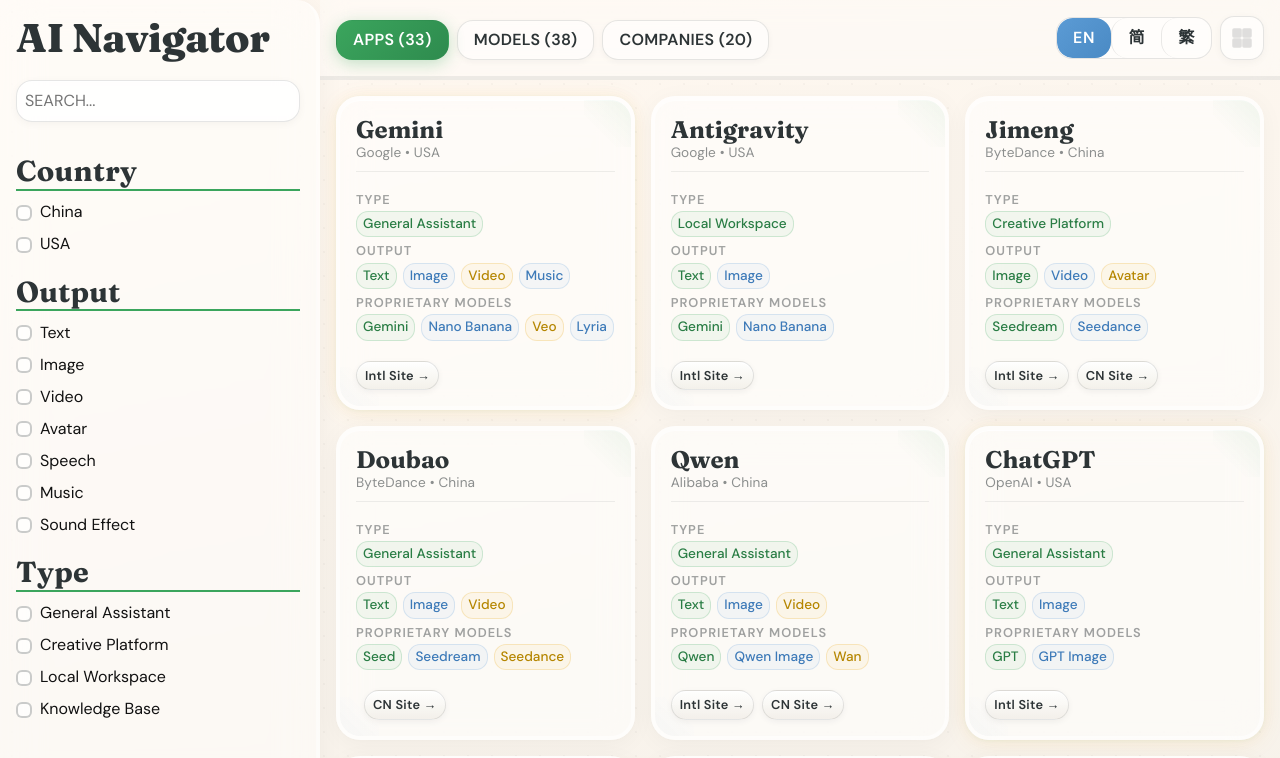
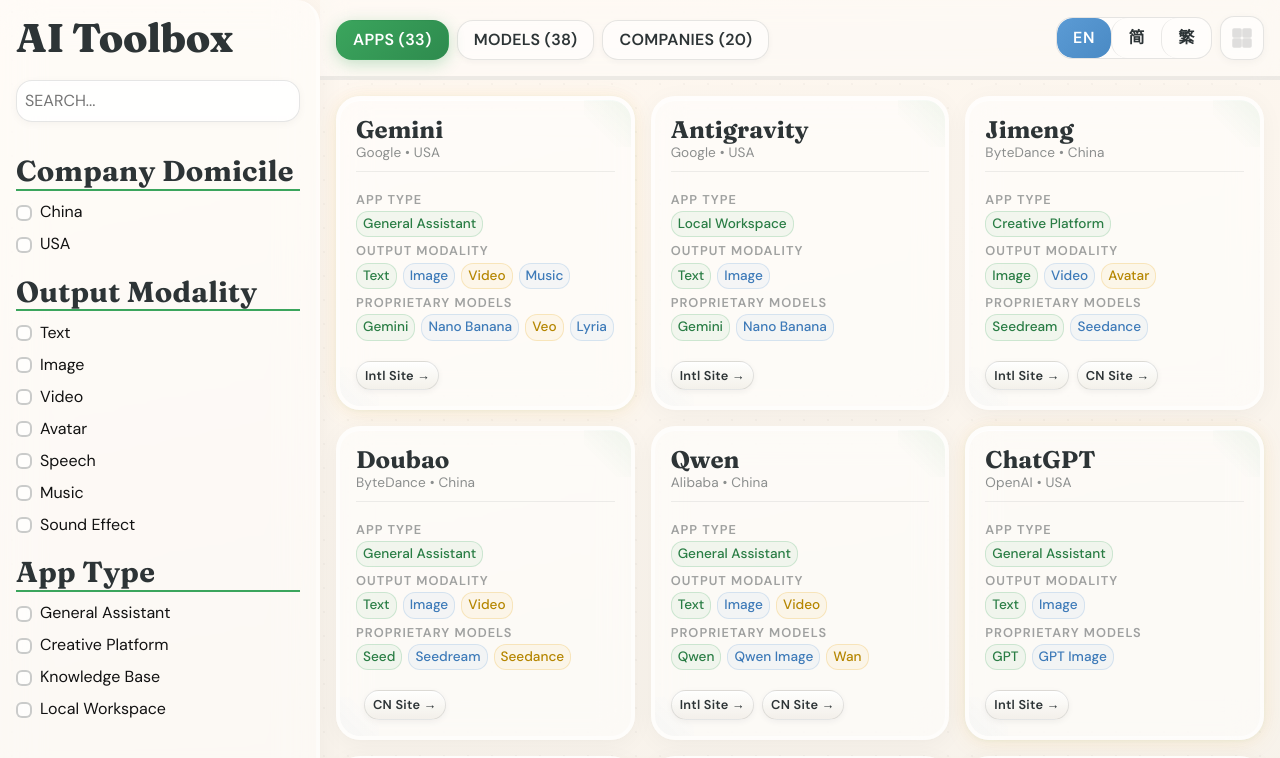
Before and after one commit to zouliwei/ai-toolbox, a React (Vite) app: page / in a window 1280 px wide. Shown: the top 758 px of the page. Built offline with nearby package versions, Linux system fonts and the light colour scheme; a web font is replaced by a local one.

Commit message:
feat: rename app to AI Toolbox and refine UI labels

```diff
--- a/index.html
+++ b/index.html
@@ -14,7 +14,7 @@
   <link
     href="https://fonts.googleapis.com/css2?family=Fraunces:ital,opsz,wght@0,9..144,300;0,9..144,500;0,9..144,700;0,9..144,800;1,9..144,400&family=DM+Sans:wght@400;500;600;700&display=swap"
     rel="stylesheet">
-  <title>AI Navigator</title>
+  <title>AI Toolbox</title>
 </head>
 
 <body>
--- a/src/App.tsx
+++ b/src/App.tsx
@@ -19,10 +19,10 @@
 
 // ─── STATIC TRANSLATIONS DICTIONARY ─────────────────────────────────────────
 const TITLES_DICT: Record<string, { cn: string; tw: string }> = {
-  'AI Navigator': { cn: 'AI 目录', tw: 'AI 目錄' },
-  'Type': { cn: '类型', tw: '類型' },
-  'Output': { cn: '输出', tw: '輸出' },
-  'Country': { cn: '国家', tw: '國家' },
+  'AI Toolbox': { cn: 'AI 工具箱', tw: 'AI 工具箱' },
+  'App Type': { cn: '应用类型', tw: '應用類型' },
+  'Output Modality': { cn: '输出模态', tw: '輸出模態' },
+  'Company Domicile': { cn: '公司属地', tw: '公司屬地' },
   'Used by Apps': { cn: '相关应用', tw: '相關應用' },
   'Proprietary MODELS': { cn: '专属模型', tw: '專屬模型' },
   'Apps': { cn: '应用', tw: '應用' },
@@ -94,13 +94,13 @@
   const [language, setLanguage] = useState<Language>('en');
   const [viewMode, setViewMode] = useState<ViewMode>(() => {
     try {
-      const stored = localStorage.getItem('ai-nav-view-mode');
+      const stored = localStorage.getItem('ai-toolbox-view-mode');
       return (stored === 'classic' ? 'classic' : 'adventure') as ViewMode;
     } catch { return 'adventure'; }
   });
 
   useEffect(() => {
-    try { localStorage.setItem('ai-nav-view-mode', viewMode); } catch { /* noop */ }
+    try { localStorage.setItem('ai-toolbox-view-mode', viewMode); } catch { /* noop */ }
   }, [viewMode]);
 
   const toggleViewMode = () =>
@@ -232,7 +232,7 @@
       {/* SIDEBAR */}
       <aside className={`sidebar ${isMobileMenuOpen ? 'open' : ''}`}>
         <div className="title-group">
-          <h1>{t('AI Navigator', language)}</h1>
+          <h1>{t('AI Toolbox', language)}</h1>
           <button className="mobile-close-btn" onClick={() => setIsMobileMenuOpen(false)} aria-label="Close menu">
             <svg width="24" height="24" viewBox="0 0 24 24" fill="none" stroke="currentColor" strokeWidth="2"><path d="M18 6L6 18M6 6l12 12" strokeLinecap="round" strokeLinejoin="round"/></svg>
           </button>
@@ -249,7 +249,7 @@
 
         {(activeTab === 'Apps' || activeTab === 'Models' || activeTab === 'Companies') && (
           <FilterSection
-            title={t('Country', language)}
+            title={t('Company Domicile', language)}
             options={allCountries.map(c => ({ value: c, label: countryDisplay(c, language) }))}
             selected={selectedCountries}
             onChange={(val) => toggleFilter(selectedCountries, val, setSelectedCountries)}
@@ -258,7 +258,7 @@
 
         {(activeTab === 'Apps' || activeTab === 'Models') && (
           <FilterSection
-            title={t('Output', language)}
+            title={t('Output Modality', language)}
             options={allOutputs.map(o => ({ value: o.name, label: outputDisplay(o.name, language) }))}
             selected={selectedOutputs}
             onChange={(val) => toggleFilter(selectedOutputs, val, setSelectedOutputs)}
@@ -267,7 +267,7 @@
 
         {activeTab === 'Apps' && (
           <FilterSection
-            title={t('Type', language)}
+            title={t('App Type', language)}
             options={allTypes.map(tp => ({ value: tp.name, label: typeDisplay(tp.name, language) }))}
             selected={selectedTypes}
             onChange={(val) => toggleFilter(selectedTypes, val, setSelectedTypes)}
@@ -287,7 +287,7 @@
       {/* MAIN CONTENT */}
       <main className="main-content">
         <div className="mobile-header">
-          <h1>{t('AI Navigator', language)}</h1>
+          <h1>{t('AI Toolbox', language)}</h1>
           <button className="mobile-menu-btn" onClick={() => setIsMobileMenuOpen(true)} aria-label="Open menu">
             <svg width="24" height="24" viewBox="0 0 24 24" fill="none" stroke="currentColor" strokeWidth="2"><path d="M3 12h18M3 6h18M3 18h18" strokeLinecap="round" strokeLinejoin="round"/></svg>
           </button>
@@ -462,11 +462,11 @@
       </div>
       <div className="card-body">
         <div className="data-row">
-          <span className="data-label">{t('Type', language)}</span>
+          <span className="data-label">{t('App Type', language)}</span>
           <PillList items={app.type ? [app.type] : []} translate={s => typeDisplay(s, language)} />
         </div>
         <div className="data-row">
-          <span className="data-label">{t('Output', language)}</span>
+          <span className="data-label">{t('Output Modality', language)}</span>
           <PillList items={app.outputs} translate={s => outputDisplay(s, language)} />
         </div>
         <div className="data-row">
@@ -496,7 +496,7 @@
       </div>
       <div className="card-body">
         <div className="data-row">
-          <span className="data-label">{t('Output', language)}</span>
+          <span className="data-label">{t('Output Modality', language)}</span>
           <PillList items={model.outputs} translate={s => outputDisplay(s, language)} />
         </div>
         <div className="data-row">
--- a/src/data.json
+++ b/src/data.json
@@ -13,16 +13,16 @@
       "nameTw": "創作平台"
     },
     {
+      "name": "Knowledge Base",
+      "nameCn": "云端知识库",
+      "sorting": 3,
+      "nameTw": "雲端知識庫"
+    },
+    {
       "name": "Local Workspace",
       "nameCn": "本地工作台",
-      "sorting": 3,
+      "sorting": 4,
       "nameTw": "本機工作區"
-    },
-    {
-      "name": "Knowledge Base",
-      "nameCn": "知识库",
-      "sorting": 4,
-      "nameTw": "知識庫"
     }
   ],
   "outputs": [
```
Also changed, not shown: 1 other file (tests, documents, lock files or other folders).
